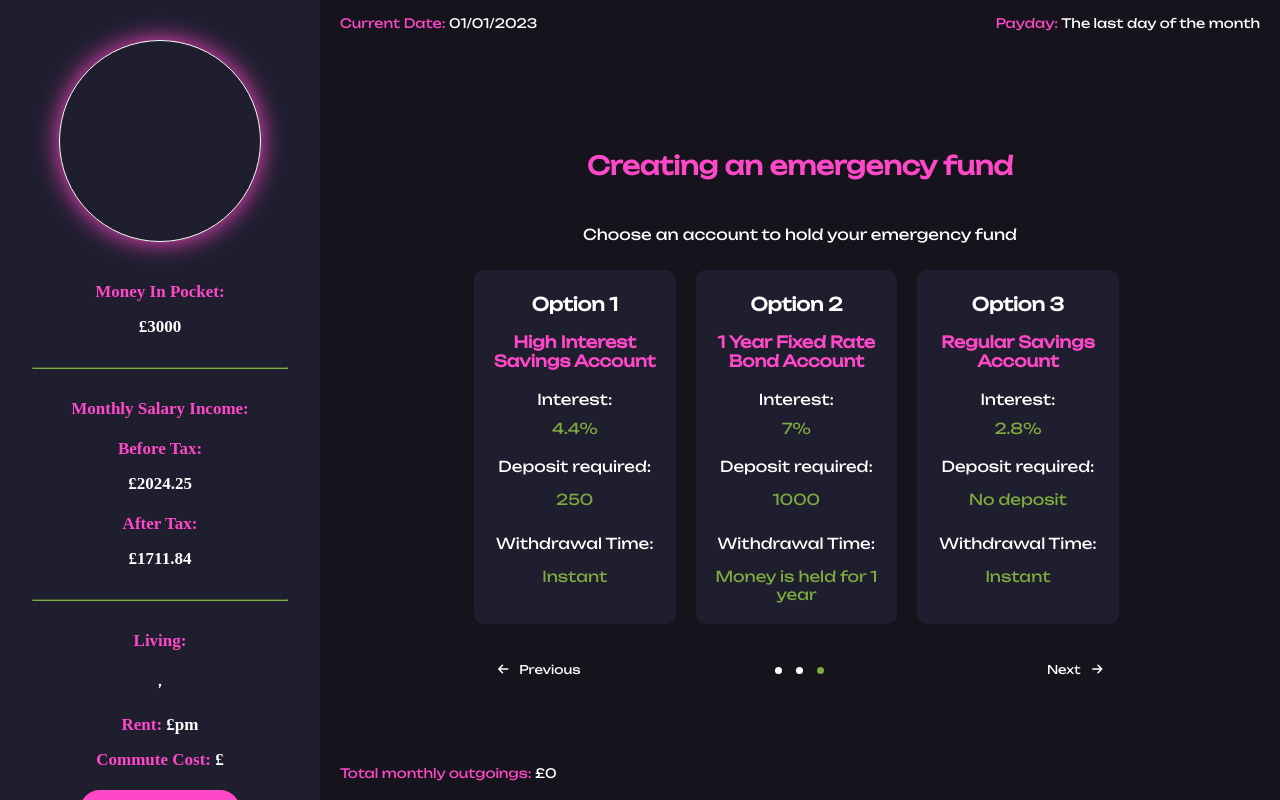
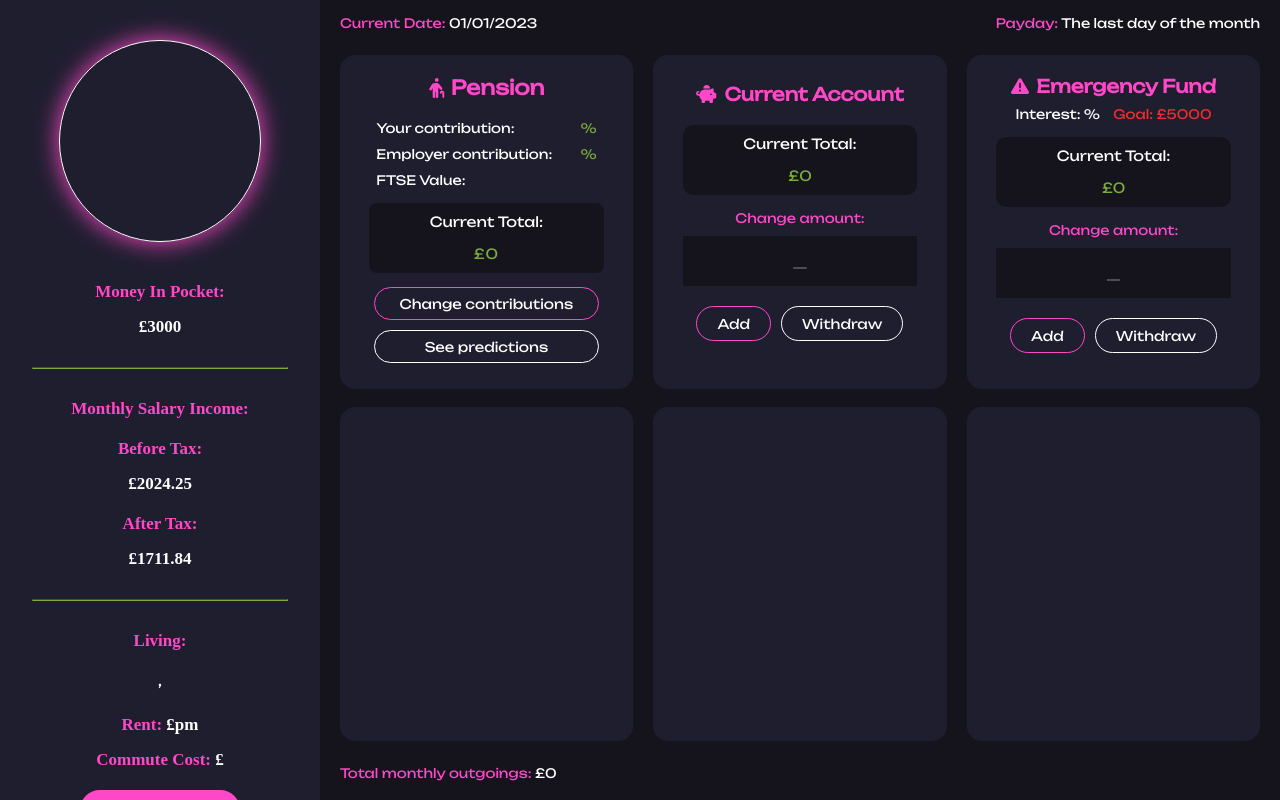
Before and after one commit to lucyscanlon/FinanceGame, a Vue app: page / in a window 1280 px wide. Built offline with nearby package versions, Linux system fonts and the light colour scheme; a web font is replaced by a local one.

Commit message:
visual design of interactive main gameplay emergency fund component created, functional with add and withdraw buttons

```diff
--- a/package.json
+++ b/package.json
@@ -9,8 +9,6 @@
   },
   "dependencies": {
     "@fortawesome/fontawesome-svg-core": "^6.5.1",
-    "@fortawesome/free-brands-svg-icons": "^6.5.1",
-    "@fortawesome/free-regular-svg-icons": "^6.5.1",
     "@fortawesome/free-solid-svg-icons": "^6.5.1",
     "@fortawesome/vue-fontawesome": "^3.0.5",
     "core-js": "^3.8.3",
--- a/src/components/MainGame/InformationPages/EmergencyFundIntroduction.vue
+++ b/src/components/MainGame/InformationPages/EmergencyFundIntroduction.vue
@@ -6,7 +6,7 @@ The parent of this component:
 -->
 <template>
     <div class="rentintro-mainwrapper">
-        <div class="rentintro-title-wrapper everydayaccount-info-title">
+        <div class="emergencyfund-intro-title-wrapper everydayaccount-info-title">
             <h1>Creating an emergency fund</h1>
         </div>
         <div class="emergencyfund-description-wrapper">
@@ -26,9 +26,9 @@ The parent of this component:
                 <div class="rentintro-list emergencyfund-list-intro pensionslideactive">
                     <ul>
                         <li>Keep the money in a place that is <span class="colour-green">easily accessible</span> - you never know when you will need it!</li>
-                        <li>You can choose to store your fund in a <span class="colour-green">high interest savings account</span>, meaning your money can grow over time from interest. Some accounts may need an <span class="colour-green">initial deposit</span> to set up, always check the requirements.</li>
+                        <li>You can choose to store your fund in a <span class="colour-green">high interest savings account</span>, meaning your money can grow even more over time from interest. Some accounts may need an <span class="colour-green">initial deposit</span> to set up, always check the requirements.</li>
                         <li>Don't invest the money in stocks and shares - This way the value of your emergency fund will not be subject to market fluctuations.</li>
-                        <li>Only use the fund for <span class="colour-green">true emergnecies</span> and remember to replenish your emergency fund as soon as possible after using it.</li>
+                        <li>Only use the fund for <span class="colour-green">true emergencies</span> and remember to replenish your emergency fund as soon as possible after using it.</li>
                     </ul>
                 </div>
             </div>
@@ -40,18 +40,21 @@ The parent of this component:
                         <EmergencyFundChoicesFlexbox :EFIdentifier=2 EFName="1 Year Fixed Rate Bond Account" :EFInterest=7 EFDeposit="1000" EFWithdrawalTime="Money is held for 1 year" ></EmergencyFundChoicesFlexbox>
                         <EmergencyFundChoicesFlexbox :EFIdentifier=3 EFName="Regular Savings Account" :EFInterest=2.8 EFDeposit="No deposit" EFWithdrawalTime="Instant"></EmergencyFundChoicesFlexbox>
                     </div>
+                    <div class="emergencyfundchoice-button-container">
+                        <button @click="manageEmergencyFund.confirmCurrentlySelectedEmergencyFundChoice(), useMainGameplayNav.navigateToPage(1)">Confirm Choice</button>
+                 </div>
                 </div>
             </div>
             <div class="previous-next-container">
                 <div class="previous-container">
                     <p @click="previousSlide()"><font-awesome-icon icon="fa-solid fa-arrow-left" /> Previous</p>
                 </div>
-                <div :class="removeNextButton && 'displaynone'" class="currentslide-circles-container">
+                <div v-if="currentSlide < 2" :class="removeNextButton && 'displaynone'" class="currentslide-circles-container">
                     <span :class="currentSlide === 0 && 'circleactive'"><font-awesome-icon icon="fa-solid fa-circle" /></span>
                     <span :class="currentSlide === 1 && 'circleactive'"><font-awesome-icon icon="fa-solid fa-circle" /></span>
                     <span :class="currentSlide === 2 && 'circleactive'"><font-awesome-icon icon="fa-solid fa-circle" /></span>
                 </div>
-                <div :class="removeNextButton && 'displaynone'" class="next-container">
+                <div v-if="currentSlide < 2" :class="removeNextButton && 'displaynone'" class="next-container">
                     <p @click="nextSlide()">Next <font-awesome-icon icon="fa-solid fa-arrow-right" /></p>
                 </div>
             </div>
@@ -60,10 +63,12 @@ The parent of this component:
 </template>
 <script setup>
     // import stores
-    //import { useMainGameplayNavigationStore } from '../../../store/MainGameChoicesStore.js'
-    //const manageMainGameNav = useMainGameplayNavigationStore()
+    import { useEmergencyFundChoicesStore } from '../../../store/MainGameChoicesStore.js'
+    import {useMainGameplayNavigationStore} from '../../../store/MainGameChoicesStore.js'
+    import EmergencyFundChoicesFlexbox from '../MainGameChoices/EmergencyFundFlexbox';
 
-    import EmergencyFundChoicesFlexbox from '../MainGameChoices/EmergencyFundFlexbox';
+    const manageEmergencyFund = useEmergencyFundChoicesStore()
+    const useMainGameplayNav = useMainGameplayNavigationStore()
 
 </script>
 <script>
@@ -75,7 +80,7 @@ The parent of this component:
       },
       data() {
         return {
-            currentSlide: 2,
+            currentSlide: 0,
         }
       }, methods: {
         nextSlide() {
--- a/src/components/MainGame/MainGameChoices/EmergencyFundFlexbox.vue
+++ b/src/components/MainGame/MainGameChoices/EmergencyFundFlexbox.vue
@@ -5,11 +5,12 @@ The parent of this component:
 
 -->
 <script setup>
-
+    import { useEmergencyFundChoicesStore } from '../../../store/MainGameChoicesStore.js'
+    const manageEmergencyFund = useEmergencyFundChoicesStore()
 
 </script>
 <template>
-    <div class="emergencyfund-box-container">
+    <div v-bind:class="(manageEmergencyFund.selectedEmergencyFundChoice === EFIdentifier) ? 'pension-active' : ''" @click="manageEmergencyFund.changeSelectedEmergencyFundChoice(EFIdentifier), manageEmergencyFund.updateCurrentlySelectedEmergencyFundChoice(EFName, EFInterest, EFDeposit, EFWithdrawalTime)" class="emergencyfund-box-container">
         <div class="ef-choice-optiontitle-container">
             <h2>Option {{ EFIdentifier }}</h2>
         </div>
--- a/src/components/MainGame/MainGameplayComponents/EmergencyFundsComponent.vue
+++ b/src/components/MainGame/MainGameplayComponents/EmergencyFundsComponent.vue
@@ -1,12 +1,58 @@
 <template>
     <div class="maingameplay-flex-container">
+        <div class="pension-interactive-title-container emergencyfund-interactive-title">
+            <h1><font-awesome-icon icon="fa-solid fa-triangle-exclamation" />Emergency Fund</h1>
+            <p>Interest: {{manageEmergencyFund.chosenEmergencyFundChoice.EmergFInterest}}% <span v-bind:class="(manageEmergencyFund.emergencyFundGoal > manageMoney.emergencyFundCurrentTotal) ? 'colour-red' : 'colour-green'" class="emergencyfund-goal-container">Goal: £{{ manageEmergencyFund.emergencyFundGoal}}</span></p>
+        </div>
+        <div class="emergencyfund-interactive-info-total-container">
+            <div class="currentaccount-total-text-container">
+                <p>Current Total:</p>
+            </div>
+            <div class="currentaccount-total-number-container">
+                <p>£{{ manageMoney.emergencyFundCurrentTotal }}</p>
+            </div>
+        </div>
+        <div class="currentaccount-addwithdraw-title-container">
+            <p>Change amount:</p>
+        </div>
+        <div class="currentaccount-addwithdraw-box-container">
+            <div class="currentaccount-addwithdraw-change">
+                <form>
+                    <input type="number" placeholder="__" v-model="amountToChange">
+                </form>
+            </div>
+        </div>
+        <div class="currentaccount-add-withdraw-buttons">
+            <button @click="manageMoney.addToEmergencyFundTotal(amountToChange), rerenderComponent()">Add</button>
+            <span class="currentaccount-withdraw-button"><button @click="manageMoney.withdrawFromEmergencyFundTotal(amountToChange), rerenderComponent()">Withdraw</button></span>
+        </div>
 
     </div>
 </template>
+<script setup>
+
+    import { useMoneyManageStore } from '../../../store/MoneyStore'
+    import {useEmergencyFundChoicesStore} from '../../../store/MainGameChoicesStore'
+
+    const manageMoney = useMoneyManageStore()
+    const manageEmergencyFund = useEmergencyFundChoicesStore()
+
+</script>
 <script>
 
 export default {
     name: 'EmergencyFundsInteractiveComponent',
+    data() {
+        return {
+            amountToChange: '',
+        }
+    }, methods: {
+        rerenderComponent() {
+            this.amountToChange = '',
+            this.$forceUpdate();
+        }
+    }
+
 }
 
 </script>
--- a/src/main.js
+++ b/src/main.js
@@ -9,6 +9,7 @@ import { faArrowLeft } from '@fortawesome/free-solid-svg-icons'
 import { faCircle } from '@fortawesome/free-solid-svg-icons'
 import { faPersonCane } from '@fortawesome/free-solid-svg-icons'
 import { faPiggyBank } from '@fortawesome/free-solid-svg-icons'
+import {faTriangleExclamation} from '@fortawesome/free-solid-svg-icons'
 
 library.add(faMapPin)
 library.add(faArrowRight)
@@ -16,6 +17,7 @@ library.add(faArrowLeft)
 library.add(faCircle)
 library.add(faPersonCane)
 library.add(faPiggyBank)
+library.add(faTriangleExclamation)
 
 
 const app = createApp(App);
--- a/src/store/MainGameChoicesStore.js
+++ b/src/store/MainGameChoicesStore.js
@@ -3,8 +3,8 @@ import { defineStore } from "pinia"
 export const useMainGameplayNavigationStore = defineStore({
     id: 'MainGameNavigationStore',
     state: () => ({
-        mainGameComponentsUnlocked: 3,
-        currentPage: 4,
+        mainGameComponentsUnlocked: 0,
+        currentPage: 1,
     }),
     actions: {
         navigateToPage(num) {
@@ -74,3 +74,35 @@ export const usePensionChoicesStore = defineStore({
     }
 
 })
+
+export const useEmergencyFundChoicesStore = defineStore({
+    id: 'EmergencyFundChoicesStore',
+    state: () => ({
+        selectedEmergencyFundChoice: 0,
+        currentlySelectedEmergencyFundChoice: [],
+        chosenEmergencyFundChoice: [],
+        emergencyFundGoal: 5000,
+    }),
+    actions: {
+        changeSelectedEmergencyFundChoice(num) {
+            this.selectedEmergencyFundChoice = num;
+        },
+
+        updateCurrentlySelectedEmergencyFundChoice(EFName, EFInterest, EFDeposit, EFAccess) {
+            this.currentlySelectedEmergencyFundChoice = {
+                EmergFName: EFName,
+                EmergFInterest: EFInterest,
+                EmergFDeposit: EFDeposit,
+                EmergFAccess: EFAccess,
+            }
+
+            console.log(this.currentlySelectedEmergencyFundChoice);
+        },
+
+        confirmCurrentlySelectedEmergencyFundChoice() {
+            this.chosenEmergencyFundChoice = this.currentlySelectedEmergencyFundChoice;
+
+            console.log(this.chosenEmergencyFundChoice);
+        }
+    }
+})
--- a/src/store/MoneyStore.js
+++ b/src/store/MoneyStore.js
@@ -9,6 +9,7 @@ export const useMoneyManageStore = defineStore({
         monthlyOutGoingsSum: 0,
         increaseordecreaseofPocketMoney: 0,
         currentAccountCurrentTotal: 0,
+        emergencyFundCurrentTotal: 0,
     }),
     actions: {
         increasePocketMoney(val) {
@@ -52,5 +53,24 @@ export const useMoneyManageStore = defineStore({
                 return;
             }
         },
+
+        addToEmergencyFundTotal(num) {
+            if(this.moneyInPocket > num) {
+                this.emergencyFundCurrentTotal = this.emergencyFundCurrentTotal + num;
+                this.moneyInPocket = this.moneyInPocket - num;
+            } else {
+                return;
+            }
+
+        },
+
+        withdrawFromEmergencyFundTotal(num) {
+            if(this.emergencyFundCurrentTotal > num) {
+                this.emergencyFundCurrentTotal = this.emergencyFundCurrentTotal - num;
+                this.moneyInPocket = this.moneyInPocket + num;
+            } else {
+                return;
+            }
+        }
     }
 })
--- a/src/styles/style.css
+++ b/src/styles/style.css
@@ -1358,7 +1358,7 @@ body {
 }
 
 .everydayaccount-info-title {
-  padding-top: 40px;
+  padding-top: 12px;
 }
 
 .currentaccount-info-total-container {
@@ -1486,7 +1486,11 @@ input[type=number] {
 
 .emergencyfund-list-intro {
   padding-top: 20px;
-  min-height: 376px;
+  min-height: 440px;
+}
+
+.emergencyfund-list-intro ul {
+  padding-top: 20px;
 }
 
 .emergencyfund-box-container {
@@ -1499,7 +1503,7 @@ input[type=number] {
 }
 
 .emergencyfund-flex-padding {
-  min-height: 406px;
+  min-height: 470px;
 }
 
 .emergencyfund-flexbox-container {
@@ -1591,3 +1595,80 @@ input[type=number] {
   text-align: center;
   line-height: 1.9em;
 }
+
+.emergencyfundchoice-button-container {
+  width: 200px;
+  margin: 0 auto;
+  padding-top: 10px;
+}
+
+.emergencyfundchoice-button-container button {
+  width: 170px;
+  border-radius: 20px;
+  background-color: #FF48C8;
+  height: 40px;
+  border: solid #FF48C8 1px;
+  color: white;
+  font-family: unbounded-reg;
+  transition-duration: 0.5s;
+}
+
+.emergencyfundchoice-button-container button:hover {
+  transition-duration: 0.5s;
+  color: white;
+  border: white 1px solid;
+  background-color: #1F1E2F;
+  cursor: pointer;
+}
+
+.emergencyfund-intro-title-wrapper h1 {
+  font-family: unbounded-reg;
+  color: #FF48C8;
+  font-size: 25px;
+  text-align: center;
+  padding-bottom: 20px;
+  padding-top: 30px;
+}
+
+
+/* emergency fund interactive component*/
+
+.fa-triangle-exclamation {
+  padding-right: 7px;
+}
+
+.emergencyfund-interactive-title p {
+  font-size: 13px;
+  color: white;
+  padding-top: 9px;
+}
+
+.emergencyfund-interactive-info-total-container {
+  width: 80%;
+  margin: 0 auto;
+  height: 70px;
+  background-color: #15141D;
+  margin-top: 15px;
+  border-radius: 10px;
+}
+
+.emergencyfund-interactive-title h1 {
+  font-size: 18px;
+  padding-top: 0px;
+}
+
+.emergencyfund-interactive-title {
+  width: 85%;
+}
+
+.emergencyfund-goal-container {
+  padding-left: 10px;
+}
+
+.colour-red {
+  color: #F02E2E;
+}
+
+.colour-orange {
+  color: #F08D2E;
+}
```
Also changed, not shown: src/components/MainGame/MainGame.vue (+3 -4 lines).
